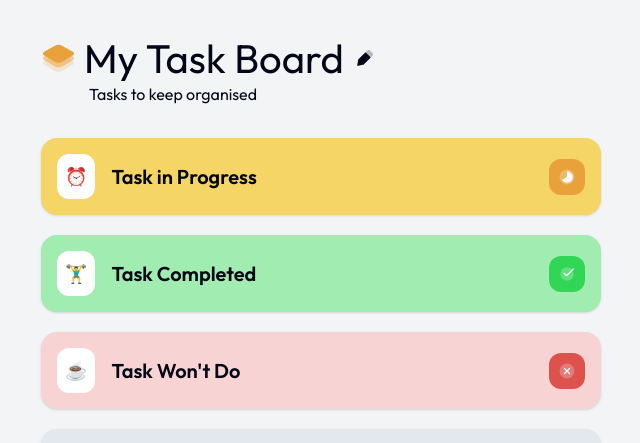
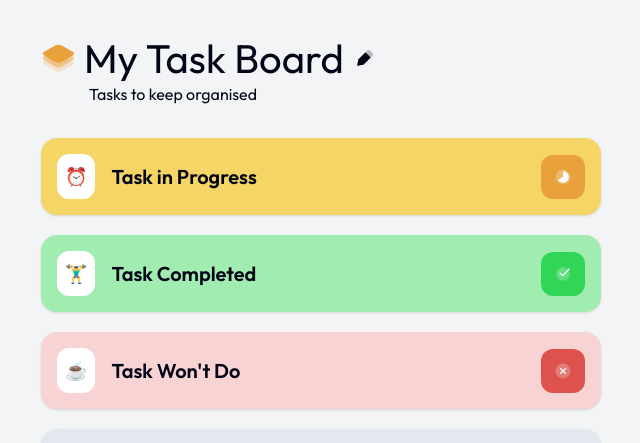
Before and after one commit to DavidSntdev/tarefas-hub, a Next.js app: page / in a window 1280 px wide. Shown: the top 443 px of the page, without its empty margins (319-959 px from the left). Built offline with nearby package versions, Linux system fonts and the light colour scheme.

Commit message:
Update: Styles

```diff
--- a/app/components/conteudo/tasksContent/buttonstask/taskButton.tsx
+++ b/app/components/conteudo/tasksContent/buttonstask/taskButton.tsx
@@ -35,7 +35,7 @@ export default function TaskButton(props: TaskButtonProps) {
         </div>
       </div>
       {icone && (
-        <div className={`${bgIcone} ${hoverIcone} p-2 rounded-xl `}>
+        <div className={`${bgIcone} ${hoverIcone} p-3 rounded-xl `}>
           <Image src={icone} alt={props.tipo} width={20} height={20} />
         </div>
       )}
```
